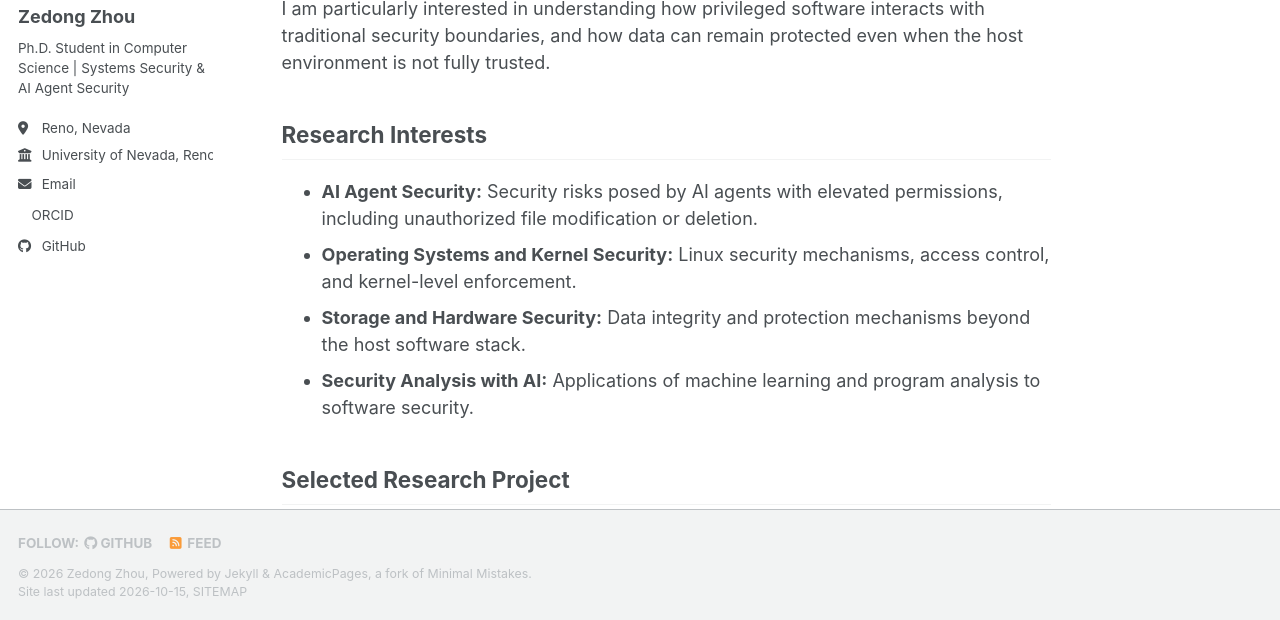
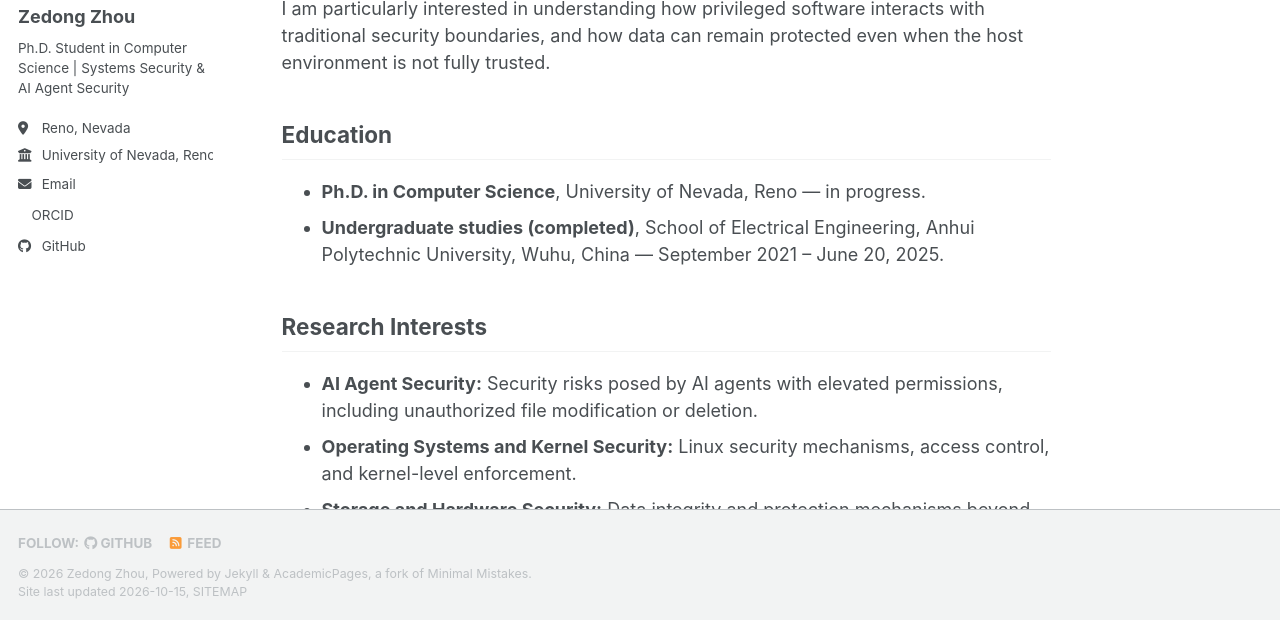
Before and after one commit to 2350082187zhou-ux/2350082187zhou-ux.github.io, a Jekyll site: the page built from _pages/about.md, in a window 1280 px wide and 900 px high, cut to the strip 280-900 px from the top of the window. Built offline with Jekyll 4.4.1, drawn with Linux system fonts in a browser that asks for light colours; a style sheet for code colours, icons or effects is not loaded.

Commit message:
Add Anhui Polytechnic University undergraduate education

```diff
--- a/_pages/about.md
+++ b/_pages/about.md
@@ -10,6 +10,11 @@ redirect_from:
 I am **Zedong Zhou**, a Ph.D. student in Computer Science at the **University of Nevada, Reno (UNR)**. My research interests lie at the intersection of **systems security**, **operating systems**, **storage systems**, and the security implications of increasingly autonomous AI agents.
 
 I am particularly interested in understanding how privileged software interacts with traditional security boundaries, and how data can remain protected even when the host environment is not fully trusted.
+
+## Education
+
+- **Ph.D. in Computer Science**, University of Nevada, Reno — in progress.
+- **Undergraduate studies (completed)**, School of Electrical Engineering, Anhui Polytechnic University, Wuhu, China — September 2021 – June 20, 2025.
 
 ## Research Interests
 
```
